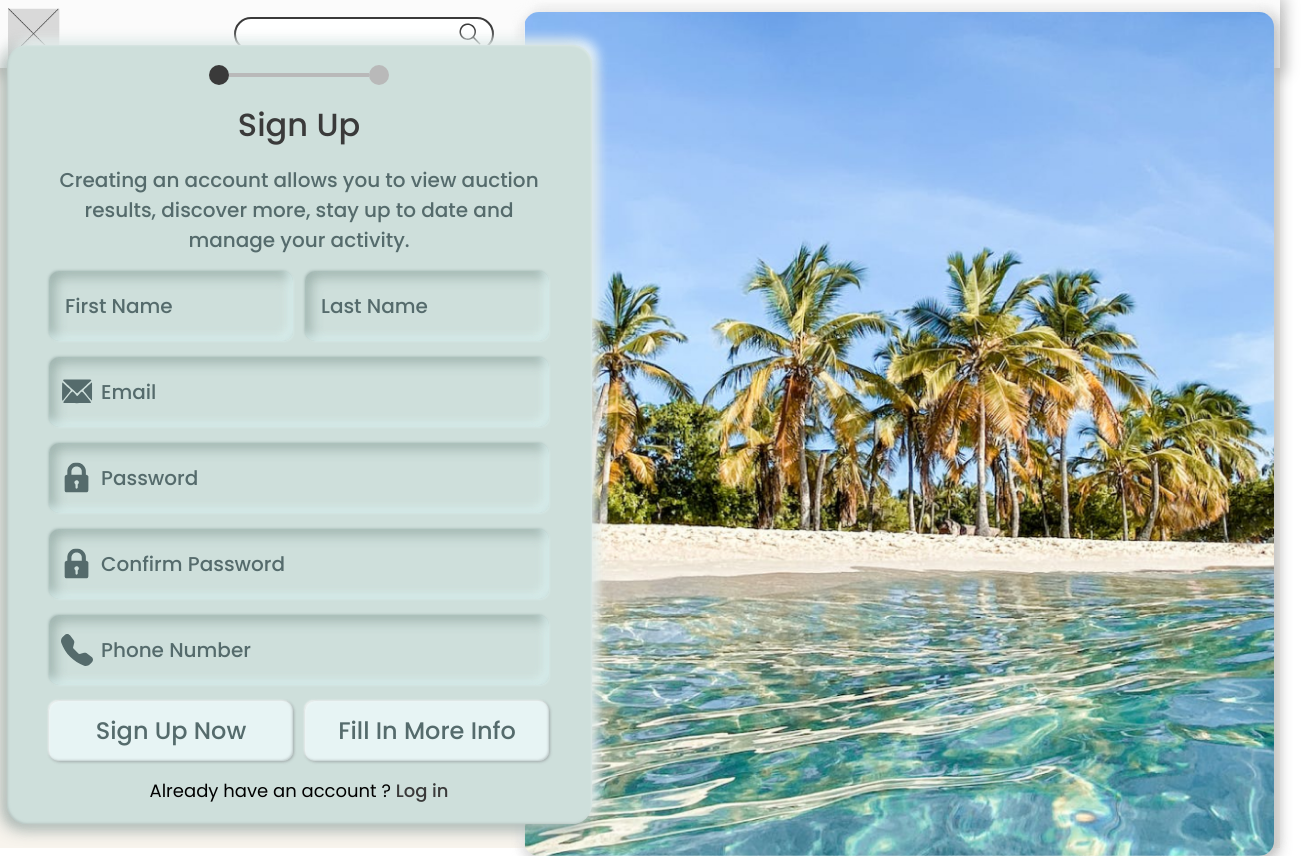
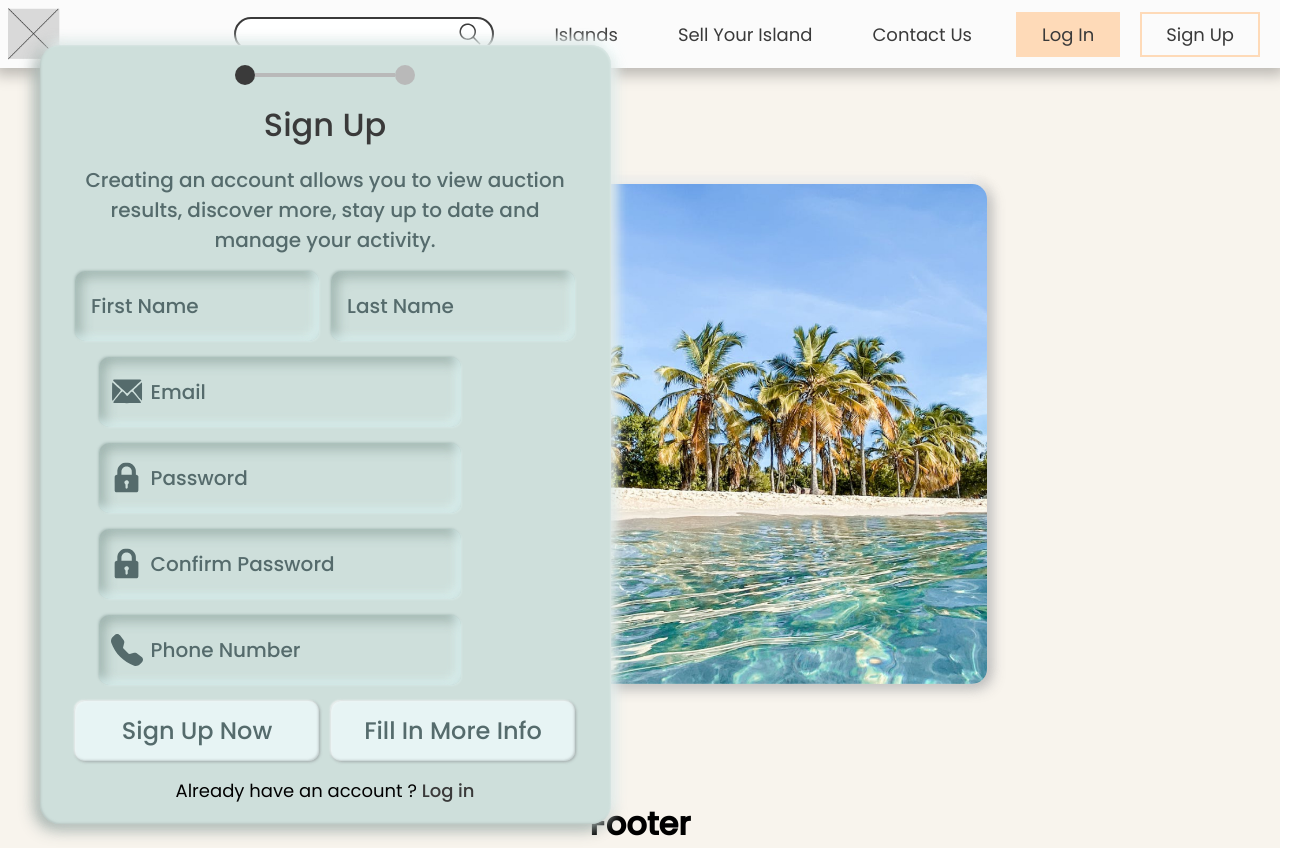
Before and after one commit to ruets/HeavenHaven, a React (Vite) app in the folder frontend/: page /signup in a window 1280 px wide. Shown: the whole page, 1308 px wide, since content can reach past the window. Built offline with nearby package versions, Linux system fonts and the light colour scheme.

Commit message:
API request in the onSubmitForm callback hook in the LoginForm

```diff
--- a/frontend/src/assets/scss/elements/_forms.scss
+++ b/frontend/src/assets/scss/elements/_forms.scss
@@ -1,5 +1,5 @@
 form {
-    width: 585px;
+    width: 45%;
     position: relative;
     left: 34px;
     z-index: 1;
--- a/frontend/src/components/fields/Input/Input.scss
+++ b/frontend/src/components/fields/Input/Input.scss
@@ -17,7 +17,7 @@ div.input {
         }
 
         input {
-            width: 500px;
+            width: 80%;
             height: 70px;
             background: $form-light;
             color: $form-dark;
--- a/frontend/src/components/forms/Login/LoginForm.jsx
+++ b/frontend/src/components/forms/Login/LoginForm.jsx
@@ -28,43 +28,23 @@ export function LoginForm() {
         }
     }, [setErrorMessageEmail, email]);
 
-    /*
     const onSubmitForm = useCallback(
         (e) => {
             e.preventDefault();
             validateEmailFieldValue();
             if (errorMessageEmail === "") {
-                // TODO Get request with email and password
-                // if the request is good, sign the user in
-                // else, show that the email or password is not correct
                 axios
-                    .get("/user", {
-                        params: {
+                    .post("https://reqres.in/api/login", {
                             email: email,
-                        },
+                            password: password,
                     })
                     .then(function (response) {
                         // handle success
-                        console.log(response);
-                        const isPasswordValid =
-                            password !== "" && password.length >= 8;
-                        if (!isPasswordValid) {
-                            setErrorMessagePassword(
-                                "The email adress or the password is not correct."
-                            );
-                        } else {
-                            // Connect the user
-
-                            // And go to the landing page
-                            navigate("/");
-                        }
+                        console.log(response.data);
                     })
                     .catch(function (error) {
                         // handle error
-                        console.log(error);
-                        setErrorMessagePassword(
-                            "The email adress or the password is not correct."
-                        );
+                        setErrorMessagePassword(error.response.data.error);
                     });
             }
         },
@@ -76,7 +56,6 @@ export function LoginForm() {
             password,
         ]
     );
-    */
 
     return (
         <form className="login" onSubmit={onSubmitForm}>
@@ -98,7 +77,7 @@ export function LoginForm() {
                     label="Password"
                     icon={PasswordLogo}
                     value={password}
-                    errorMessage={!errorMessagePassword}
+                    errorMessage={errorMessagePassword}
                     setInput={setPassword}
                 ></Input>
                 <Link to="/forgot">Forgot Password ?</Link>
--- a/frontend/src/pages/Connection/Login-Signup.scss
+++ b/frontend/src/pages/Connection/Login-Signup.scss
@@ -15,6 +15,7 @@ div.App {
 
         img.login-img {
             position: relative;
+            width: 35%;
             right: 34px;
             border-radius: 15px;
             z-index: 0;
--- a/frontend/src/pages/Connection/Login/LoginPage.scss
+++ b/frontend/src/pages/Connection/Login/LoginPage.scss
@@ -1,5 +1 @@
 @import "../Login-Signup.scss";
-
-img.login-img {
-    width: 700px;
-}
--- a/frontend/src/pages/Connection/Signup/SignupPage.scss
+++ b/frontend/src/pages/Connection/Signup/SignupPage.scss
@@ -1,5 +1 @@
 @import "../Login-Signup.scss";
-
-img.login-img {
-    width: 750px;
-}
```
